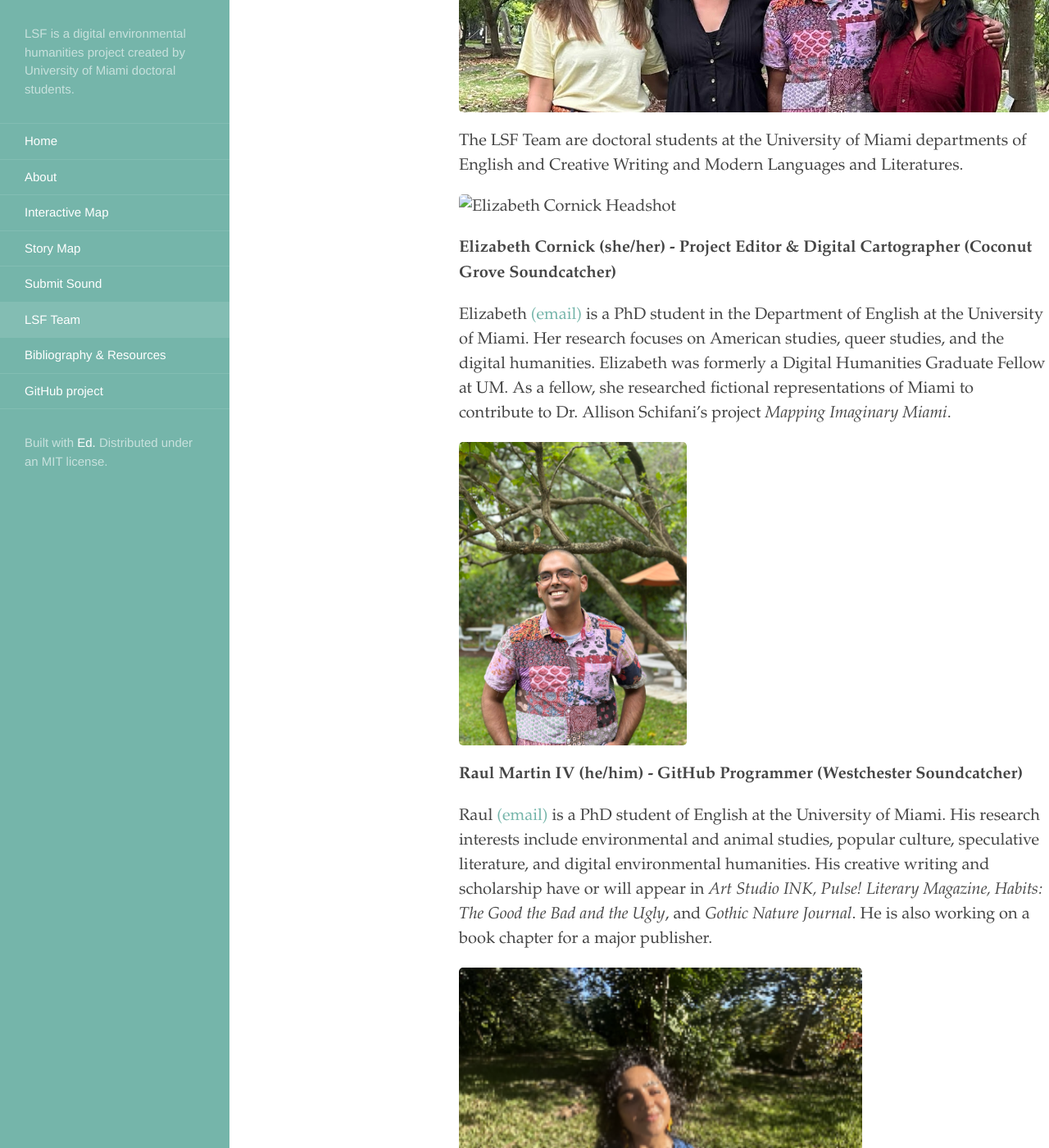
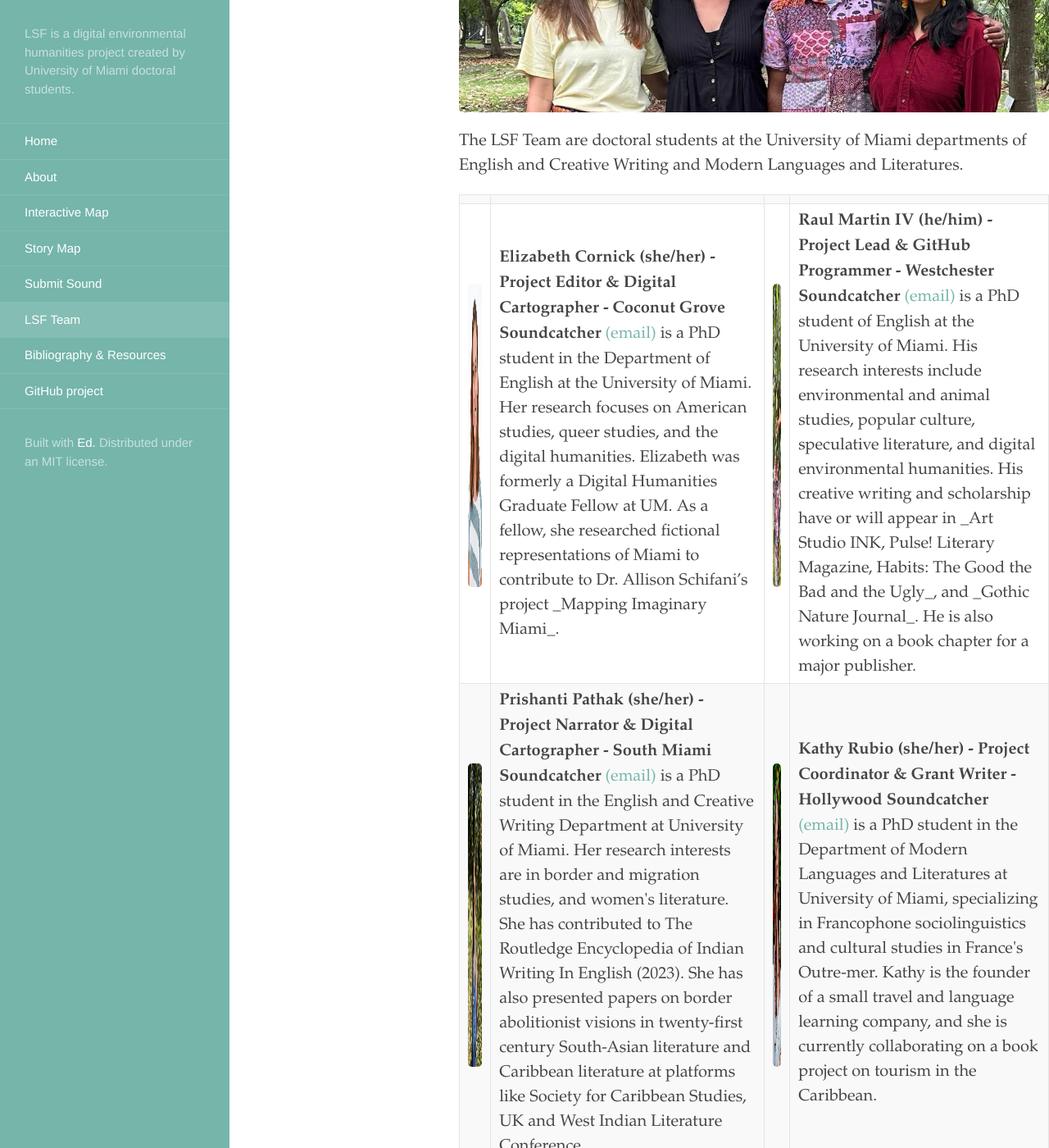
Before and after one commit to rm4-25/lsf_3, a Jekyll site: the page built from LSF Team.md, in a window 1280 px wide and 1400 px high, scrolled down 431 px. Shown: the whole window at 82% size. Built offline with Jekyll 4.4.1, drawn with Linux system fonts in a browser that asks for light colours; some of the changed text lies outside the part shown.

Commit message:
Update LSF Team.md
Created columns to show our biographies as "stacks."

```diff
--- a/LSF Team.md
+++ b/LSF Team.md
@@ -4,39 +4,38 @@ title: LSF Team
 order: 6
 ---
 
+
 <img src="https://github.com/rm4-25/lsf_3/blob/main/assets/group%20photo_original.jpg">
 
-The LSF Team are doctoral students at the University of Miami departments of English and Creative Writing and Modern Languages and Literatures.
+<p>
+	The LSF Team are doctoral students at the University of Miami departments of English and Creative Writing and Modern Languages and Literatures.
+</p>
 
-![Elizabeth Cornick Headshot](assets/elizabeth_cornick_headshot.jpg)
-
-**Elizabeth Cornick (she/her) - Project Editor & Digital Cartographer (Coconut Grove Soundcatcher)**
-
-Elizabeth [(email)](mailto:emc988@miami.edu) is a PhD student in the Department of English at the University of Miami. Her research focuses on American studies, queer studies, and the digital humanities. Elizabeth was formerly a Digital Humanities Graduate Fellow at UM. As a fellow, she researched fictional representations of Miami to contribute to Dr. Allison Schifani’s project _Mapping Imaginary Miami_.
-
-<img src="https://github.com/rm4-25/lsf_3/blob/main/assets/Raul_Green%20Headshot_2025.jpg" height="370">
-
-**Raul Martin IV (he/him) - GitHub Programmer (Westchester Soundcatcher)**
-
-Raul [(email)](mailto:rxm1934@miami.edu) is a PhD student of English at the University of Miami. His research interests include environmental and animal studies, popular culture, speculative literature, and digital environmental humanities. His creative writing and scholarship have or will appear in _Art Studio INK, Pulse! Literary Magazine, Habits: The Good the Bad and the Ugly_, and _Gothic Nature Journal_. He is also working on a book chapter for a major publisher.
-
-<img src="https://github.com/rm4-25/lsf_3/blob/main/assets/Prish%20headshot_resized.jpg" height="370">
-
-**Prishanti Pathak (she/her) - (South Miami Soundcatcher)**
-
-Prishanti [(email)](mailto:pxp691@miami.edu) is a PhD student in the English and Creative Writing Department at University of Miami. Her research interests are in border and migration studies, and women's literature. She has contributed to The Routledge Encyclopedia of Indian Writing In English (2023). She has also presented papers on border abolitionist visions in twenty-first century South-Asian literature and Caribbean literature at platforms like Society for Caribbean Studies, UK and West Indian Literature Conference.
-
-<img src="https://github.com/rm4-25/lsf_3/blob/main/assets/Kathy_Headshot.jpg?raw=true" height="370">
-
-**Kathy Rubio (she/her) - Project Coordinator & Grant Writer (Hollywood Soundcatcher)**
-
-Kathy [(email)](mailto:kxr737@miami.edu) is a PhD student in the Department of Modern Languages and Literatures at University of Miami, specializing in Francophone sociolinguistics and cultural studies in France's Outre-mer. Kathy is the founder of a small travel and language learning company, and she is currently collaborating on a book project on tourism in the Caribbean.
-
-**Soundcatcher Statements, Experiences, Reflections**
-
-"The act of recording the intermittent chirp or crow amidst the bustling noise of regular human activity helped me realize that these two sounds are never competing, but that they are, in fact, creating a unified chorus. Now, I see listening itself as an opportunity to attune to completely new ways of being." - Raul
-
----
+<table>
+  <tr>
+    <td></td>
+    <td></td>
+    <td></td>
+    <td></td>
+  </tr>
+  <tr>
+    <td><img src="https://github.com/rm4-25/lsf_3/blob/main/assets/elizabeth_cornick_headshot.jpg" height="370"></td>
+    <td><b>Elizabeth Cornick (she/her) - Project Editor & Digital Cartographer - Coconut Grove Soundcatcher</b> <a href="mailto:emc988@miami.edu">(email)</a> is a PhD student in the Department of English at the University of Miami. Her research focuses on American studies, queer studies, and the digital humanities. Elizabeth was formerly a Digital Humanities Graduate Fellow at UM. As a fellow, she researched fictional representations of Miami to contribute to Dr. Allison Schifani’s project _Mapping Imaginary Miami_.
+</td>
+    <td><img src="https://github.com/rm4-25/lsf_3/blob/main/assets/Raul_Green%20Headshot_2025.jpg" height="370"></td>
+    <td><b>Raul Martin IV (he/him) - Project Lead & GitHub Programmer - Westchester Soundcatcher</b> <a href="mailto:rxm1934@miami.edu">(email)</a> is a PhD student of English at the University of Miami. His research interests include environmental and animal studies, popular culture, speculative literature, and digital environmental humanities. His creative writing and scholarship have or will appear in _Art Studio INK, Pulse! Literary Magazine, Habits: The Good the Bad and the Ugly_, and _Gothic Nature Journal_. He is also working on a book chapter for a major publisher.
+</td>
+  </tr>
+  <tr>
+    <td><img src="https://github.com/rm4-25/lsf_3/blob/main/assets/Prish%20headshot_resized.jpg" height="370"></td>
+    <td> <b>Prishanti Pathak (she/her) - Project Narrator & Digital Cartographer - South Miami Soundcatcher</b> <a href="mailto:pxp691@miami.edu">(email)</a> is a PhD student in the English and Creative Writing Department at University of Miami. Her research interests are in border and migration studies, and women's literature. She has contributed to The Routledge Encyclopedia of Indian Writing In English (2023). She has also presented papers on border abolitionist visions in twenty-first century South-Asian literature and Caribbean literature at platforms like Society for Caribbean Studies, UK and West Indian Literature Conference.
+</td>
+    <td>
+<img src="https://github.com/rm4-25/lsf_3/blob/main/assets/Kathy_Headshot.jpg?raw=true" height="370"></td>
+    <td><b>Kathy Rubio (she/her) - Project Coordinator & Grant Writer - Hollywood Soundcatcher </b> <a href="mailto:kxr737@miami.edu">(email)</a> is a PhD student in the Department of Modern Languages and Literatures at University of Miami, specializing in Francophone sociolinguistics and cultural studies in France's Outre-mer. Kathy is the founder of a small travel and language learning company, and she is currently collaborating on a book project on tourism in the Caribbean.
+</td>
+  </tr>
+</table>
 
 <!-- <img src="https://github.com/rm4-25/lsf_3/blob/main/assets/Prish%20headshot_resized%20(2).jpg" width="300" height="250">
 assets/Prish headshot_resized (2).jpg -->
```
